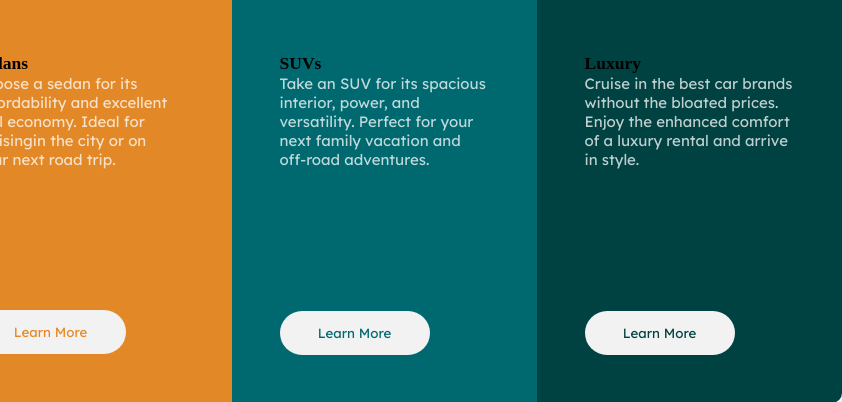
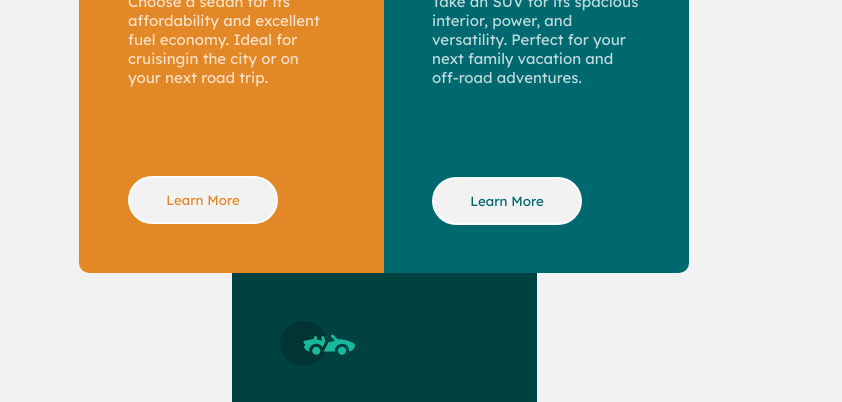
Before and after one commit to mykexie/3-column-preview-card, a plain HTML site: page index.html in a window 768 px wide. Shown: the part 227-629 px from the top of the page, 842 px wide, since content can reach past the window. Drawn offline with Linux system fonts and the light colour scheme.

Commit message:
Update main.css

```diff
--- a/styles/main.css
+++ b/styles/main.css
@@ -30,7 +30,7 @@ body {
 button {
     background: var(--Very-light-gray);
     border-radius: 1.5625rem;
-    border: none;
+    border: 0.125rem solid var(--Transparent-white);
     outline: none;
     width: 9.375rem;
     padding: 0.875rem;
@@ -38,10 +38,11 @@ button {
     font-weight: 400;
     text-transform: capitalize;
     margin-top: auto;
+    transition: all 300ms linear;
 }
 
 
-@media screen and (max-width: 700px) {
+@media screen and (max-width: 699px) {
     .container {
         margin: 5.625rem auto;
     }
@@ -58,12 +59,39 @@ button {
     }
 }
 
-@media screen and (min-width: 700px) {
+@media (min-width: 700px) and (max-width:998px) {
+    .container {
+        display: grid;
+        grid-template-columns: repeat(2, 1fr);
+        margin: 0 auto;
+    }
+
+    .container-1 {
+        border-top-left-radius: 0.625rem;
+        border-bottom-left-radius: 0.625rem;
+    }
+
+    .container-2 {
+        border-top-right-radius: 0.625rem;
+        border-bottom-right-radius: 0.625rem;
+
+    }
+
+    .container-3 {
+        border-bottom-left-radius: 0.625rem;
+        border-bottom-right-radius: 0.625rem;
+        margin: 0 auto;
+        grid-column: 1 / 3;
+    }
+}
+
+@media screen and (min-width: 999px) {
     .container {
         display: grid;
         grid-template-columns: repeat(3, 1fr);
         align-items: center;
         justify-content: center;
+        margin: 0 auto;
     }
 
     .container-1 {
@@ -89,7 +117,7 @@ button {
     display: flex;
     flex-direction: column;
     height: 31.25rem;
-    width: 19.0625rem;
+    max-width: 19.0625rem;
     padding: 3rem;
 }
 
@@ -99,7 +127,7 @@ img {
     margin-bottom: auto;
 }
 
-h1 {
+h3 {
     text-transform: uppercase;
     color: var(--Very-light-gray);
     font-family: var(--BS-font);
@@ -131,7 +159,7 @@ p {
     cursor: pointer;
     background: var(--Bright-orange);
     color: var(--Very-light-gray);
-    border: var(--Very-light-gray) solid 0.125rem;
+    /* border: var(--Very-light-gray) solid 0.125rem; */
 }
 
 /* end of container one */
```
